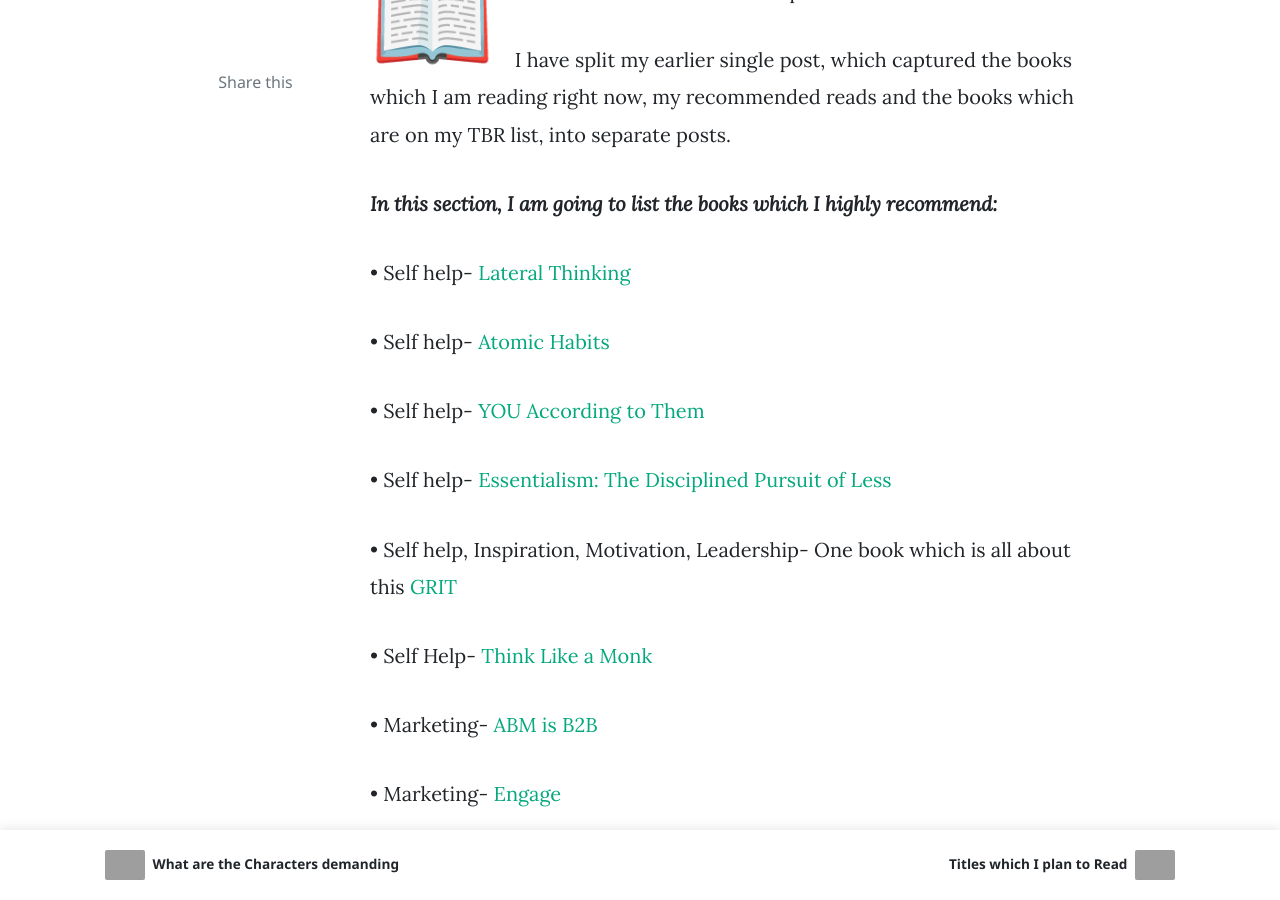
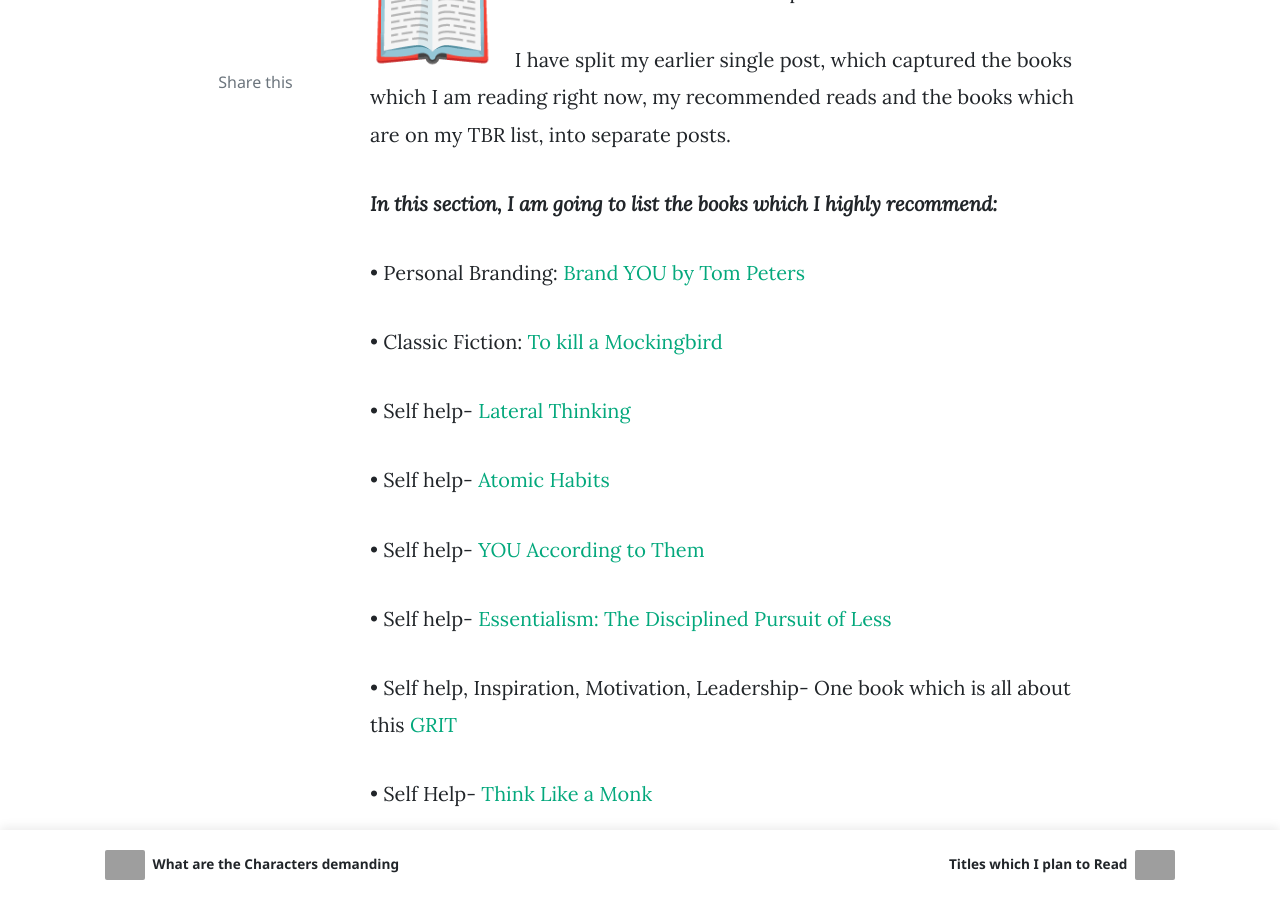
Before and after one commit to shikhashikz/shikhashikz.github.io, a Jekyll site: the page built from _posts/2021-08-18-My-Recommended-Reads.md, in a window 1280 px wide and 900 px high, scrolled down 528 px. Built offline with Jekyll 4.4.1, drawn with Linux system fonts in a browser that asks for light colours; nearby versions of some CDN libraries; comment, search, counter and statistics services are not loaded; grey boxes are pictures that could not be loaded.

Commit message:
Update 2021-08-18-My-Recommended-Reads.md

```diff
--- a/_posts/2021-08-18-My-Recommended-Reads.md
+++ b/_posts/2021-08-18-My-Recommended-Reads.md
@@ -11,6 +11,10 @@
 I have split my earlier single post, which captured the books which I am reading right now, my recommended reads and the books which are on my TBR list, into separate posts.
 
 ***In this section, I am going to list the books which I highly recommend:***
+
+•	Personal Branding: [Brand YOU by Tom Peters]( https://www.amazon.com/Brand-You-Transform-Distinction-Commitment/dp/0375407723)
+
+•	Classic Fiction: [To kill a Mockingbird]( https://www.amazon.com/Kill-Mockingbird-Harper-Lee/dp/0446310786)
 
 •	Self help- [Lateral Thinking](https://www.amazon.in/Lateral-Thinking-Creativity-Edward-Bono/dp/0241257549/ref=sr_1_1?crid=WOCZRUOV7QD8&dchild=1&keywords=lateral+thinking+edward+de+bono&qid=1623667355&s=books&sprefix=lateral+thinking%2Cstripbooks%2C272&sr=1-1)
 
```
